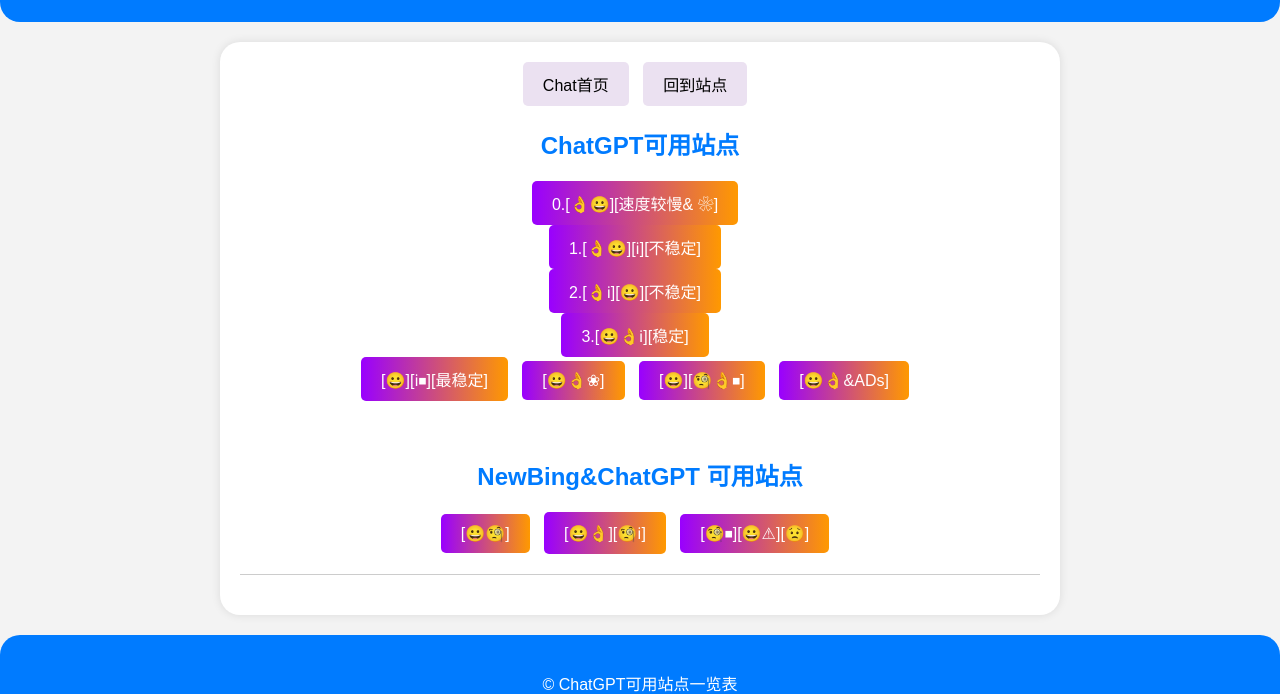
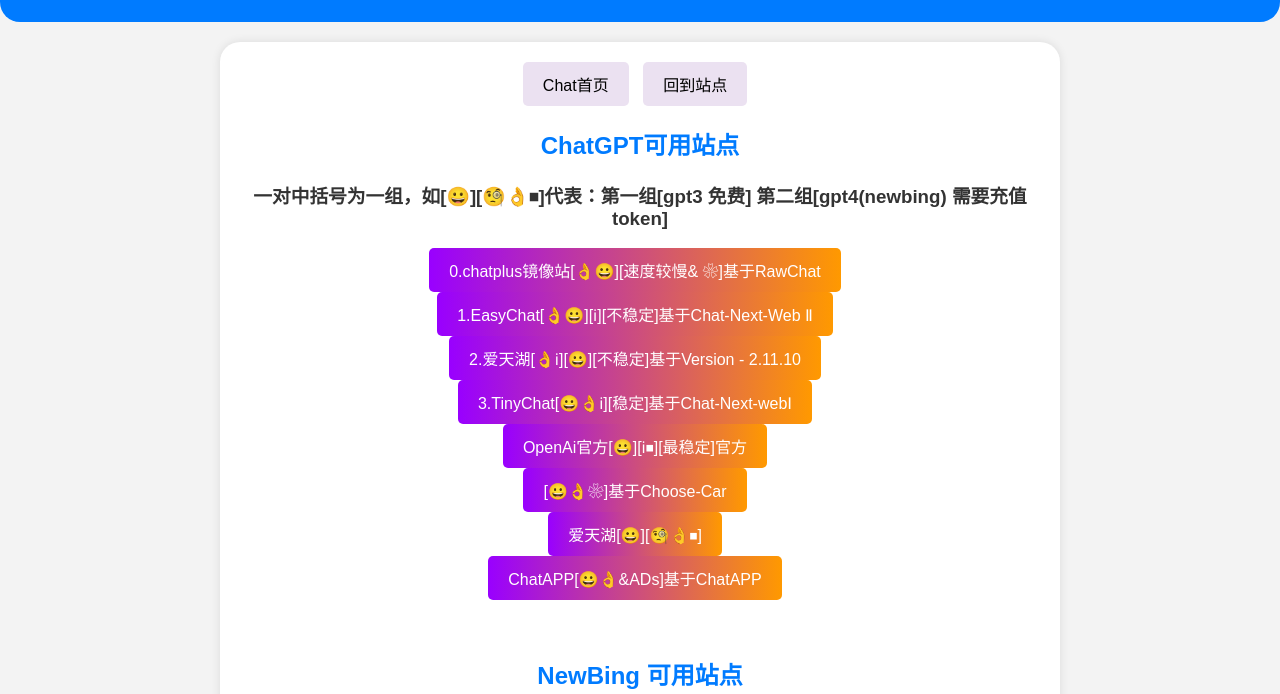
Before and after one commit to zkr303/zkr303.github.io, a plain HTML site: page index.html in a window 1280 px wide. Shown: the part 107-801 px from the top of the page. Drawn offline with Linux system fonts and the light colour scheme.

Commit message:
Update index.html

```diff
--- a/index.html
+++ b/index.html
@@ -220,24 +220,30 @@
 				<a class="button2" href="https://aszhangker.github.io/">回到站点</a>
 				<section class="about-me">
 					<h2>ChatGPT可用站点</h2>
-					<a class="button1" href="https://chatgptplus.cn/">0.[👌😀][速度较慢& ❀]</a>
+					<h3>一对中括号为一组，如[😀][🧐👌⏹]代表：第一组[gpt3 免费] 第二组[gpt4(newbing) 需要充值token]</h3>
+					<a class="button1" href="https://chatgptplus.cn/">0.chatplus镜像站[👌😀][速度较慢& ❀]基于RawChat</a>
 					<br>
-					<a class="button1" href="https://site.easygpt.work/">1.[👌😀][ℹ][不稳定]</a>
+					<a class="button1" href="https://site.easygpt.work/">1.EasyChat[👌😀][ℹ][不稳定]基于Chat-Next-Web Ⅱ</a>
 					<br>
-					<a class="button1" href="https://na1235.aitianhu1.top/">2.[👌ℹ][😀][不稳定]</a>
+					<a class="button1" href="https://na1235.aitianhu1.top/">2.爱天湖[👌ℹ][😀][不稳定]基于Version - 2.11.10</a>
 					<br>
-					<a class="button1" href="https://chat.tinycms.xyz:3002/">3.[😀👌ℹ][稳定]</a>
+					<a class="button1" href="https://chat.tinycms.xyz:3002/">3.TinyChat[😀👌ℹ][稳定]基于Chat-Next-webⅠ</a>
 					<br>
-					<a class="button1" href="https://chat.openai.com">[😀][ℹ⏹][最稳定]</a>
-					<a class="button1" href="https://share.freegpts.org/list">[😀👌❀]</a>
-					<a class="button1" href="https://5ptmlz.aitianhu1.top/#/chat/1002">[😀][🧐👌⏹]</a>
-					<a class="button1" href="https://chatgptchatapp.com/#">[😀👌&ADs]</a>
+					<a class="button1" href="https://chat.openai.com">OpenAi官方[😀][ℹ⏹][最稳定]官方</a>
+					<br>
+					<a class="button1" href="https://share.freegpts.org/list">[😀👌❀]基于Choose-Car</a>
+					<br>
+					<a class="button1" href="https://5ptmlz.aitianhu1.top/#/chat/1002">爱天湖[😀][🧐👌⏹]</a>
+					<br>
+					<a class="button1" href="https://chatgptchatapp.com/#">ChatAPP[😀👌&ADs]基于ChatAPP</a>
 					<br>
 					<br>
 					<br>
-					<h2>NewBing&ChatGPT 可用站点</h2>
+					<h2>NewBing 可用站点</h2>
 					<a class="button1" href="https://bing.osunion.top/web/?showconv=1#/">[😀🧐]</a>
+					<br>
 					<a class="button1" href="https://bingapi.b1ng.chat/#/chat">[😀👌][🧐ℹ]</a>
+					<br>
 					<a class="button1" href="https://aitopk.com/">[🧐⏹][😀⚠][😟]</a>
 				</section>
 		</div>
```
